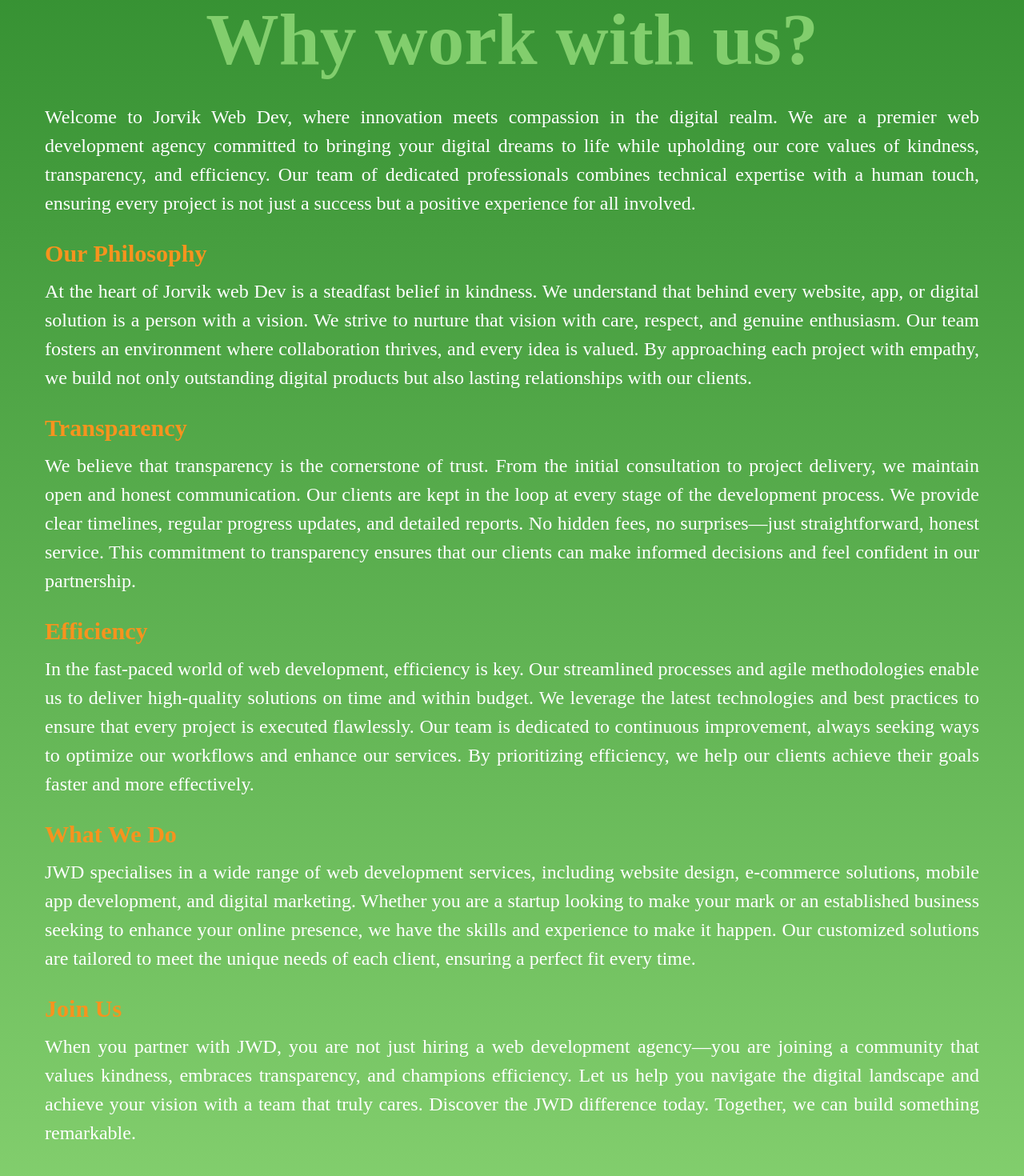
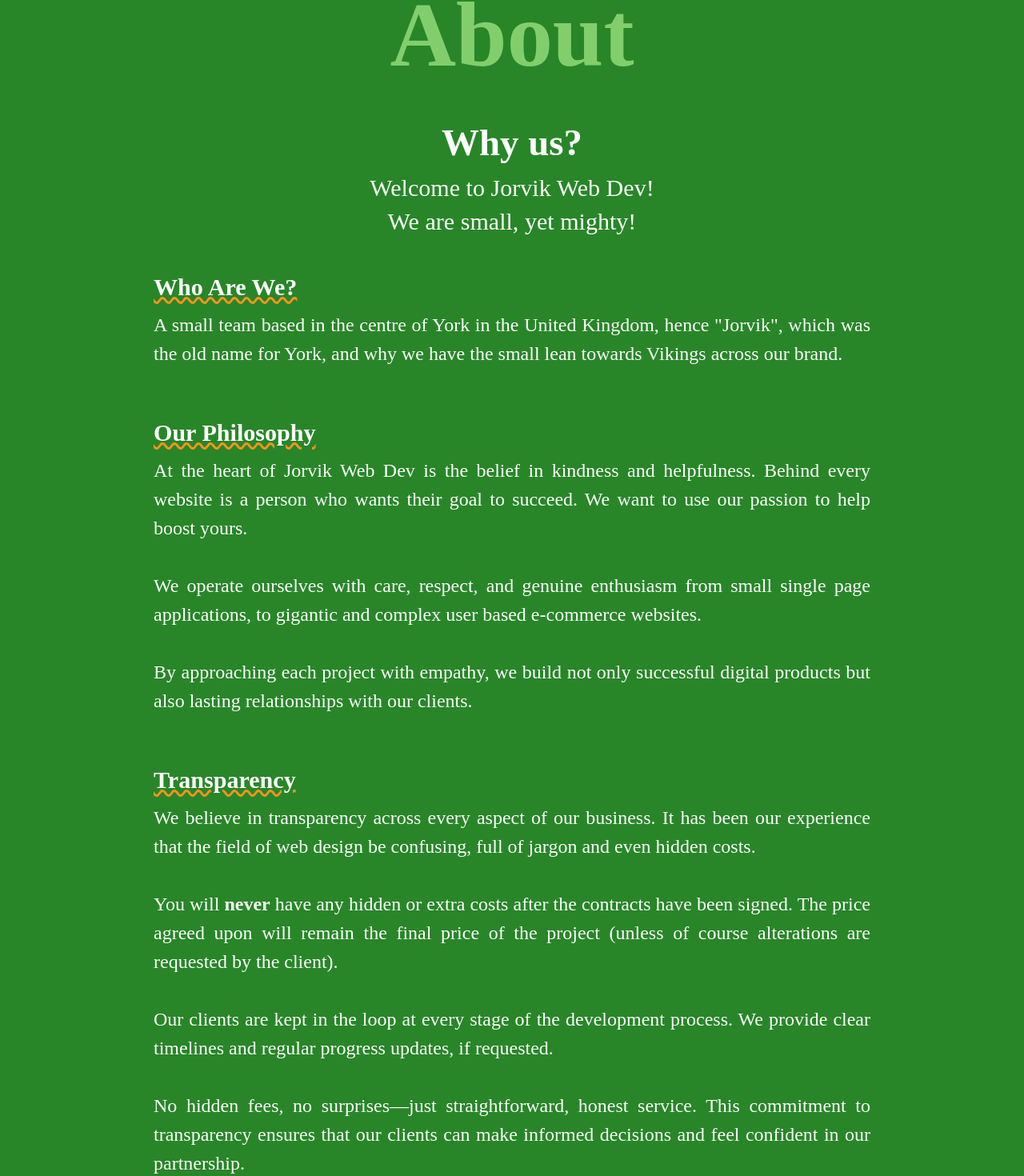
Before and after one commit to hannahf86/jorvikwebdev, a React (Vite) app: page /about in a window 1280 px wide. Shown: the part 300-1770 px from the top of the page at 80% size. Built offline with nearby package versions, Linux system fonts and the light colour scheme.

Commit message:
about updated

```diff
--- a/src/Components/RootNav.jsx
+++ b/src/Components/RootNav.jsx
@@ -52,7 +52,7 @@
       "fixed w-screen h-24 bg-gradient-to-b from-green to-[#318D2F] z-40",
     logo: "absolute right-16 z-[99] cursor-pointer",
     fullMenu:
-      "bg-white fixed w-screen h-screen p-20 md:p-0 flex flex-col justify-center items-center z-30 md:w-4/6",
+      "bg-white fixed w-screen h-screen p-20 md:p-0 flex flex-col justify-center items-center z-30 md:w-4/6 lg:w-3/6 ",
     menuItem:
       "bg-button text-white w-80 h-16 m-8 rounded-lg flex justify-center items-center sm:w-96 sm:h-16 sm:my-8 hover:bg-accent hover:text-white",
     menuIcon: "mr-2 tracking-widest text-md sm:text-md",
@@ -131,8 +131,8 @@
             <Link to="services" className={desktopStyles.link}>
               SERVICES
             </Link>
-            <Link to="about" className={desktopStyles.link}>
-              PRICING
+            <Link to="faqs" className={desktopStyles.link}>
+              FAQs
             </Link>
           </div>
         </nav>
--- a/src/Pages/About.jsx
+++ b/src/Pages/About.jsx
@@ -3,21 +3,24 @@
 
 const About = () => {
   const layoutStyles = {
-    background:
-      "bg-gradient-to-b from-green to-lightGreen h-full w-screen z-0 pb-12 px-6",
+    background: "bg-green to-lightGreen h-full w-screen z-0 ",
     textContainer:
-      "relative mx-8 z-30 flex flex-col justify-center items-center",
+      "relative mx-8 z-30 flex flex-col justify-center items-center px-6 md:px-12 lg:px-20 xl:px-40",
     button:
       "text-mono bg-button text-white text-base rounded-xl w-60 px-8 py-3 mx-2 my-3 hover:bg-accent z-40",
     logoContainer: "flex flex-col justify-center items-center pt-32 pb-8",
-    logo: "w-20 mr-2",
+    logo: "w-32 ",
+    callToAction:
+      "relative flex flex-col justify-center items-center my-8 py-8 px-1 bg-white w-full md:py-8 md:px-12 lg:px-20 xl:px-40",
   };
 
   const textStyles = {
     logoText: "text-white font-bold",
-    title: "text-lightGreen font-bold text-5xl pb-8 text-center ",
-    subtitle: "text-white text-lg text-center",
-    sectionTitle: "text-accent font-bold pt-6 pb-2 text-lg",
+    tagline: "text-white text-md ",
+    title: "text-lightGreen font-bold text-6xl pb-8 text-center ",
+    subtitle: "text-white font-bold text-2xl pb-2 py-4 text-center ",
+    sectionTitle:
+      "text-white underline decoration-accent decoration-wavy font-bold pt-6 pb-2 text-lg",
     desc: "text-white text-base  text-justify",
   };
 
@@ -30,78 +33,114 @@
           alt="jorvik web dev logo"
           className={layoutStyles.logo}
         />
-        <h3 className={textStyles.subtitle}>
+        <h3 className={textStyles.tagline}>
           <motion.b whileHover={{ color: "orange" }}>Peace</motion.b> of mind
-          from a <br />
-          service you can trust
+          from a service you can trust
         </h3>
       </div>
 
       {/* TEXT CONTAINER */}
       <div className={layoutStyles.textContainer}>
-        <h1 className={textStyles.title}>Why work with us?</h1>
+        <h1 className={textStyles.title}>About</h1>
         <div>
-          <p className={textStyles.desc}>
-            Welcome to Jorvik Web Dev, where innovation meets compassion in the
-            digital realm. We are a premier web development agency committed to
-            bringing your digital dreams to life while upholding our core values
-            of kindness, transparency, and efficiency. Our team of dedicated
-            professionals combines technical expertise with a human touch,
-            ensuring every project is not just a success but a positive
-            experience for all involved.
+          <h2 className={textStyles.subtitle}>Why us?</h2>
+          <p className="text-center text-white text-lg pb-4">
+            Welcome to Jorvik Web Dev! <br />
+            We are small, yet mighty!
+          </p>
+          <h2 className={textStyles.sectionTitle}>Who Are We?</h2>
+          <p className="text-justify text-white text-base ">
+            A small team based in the centre of York in the United Kingdom,
+            hence &quot;Jorvik&quot;, which was the old name for York, and why
+            we have the small lean towards Vikings across our brand.
+            <br />
+            <br />
           </p>
           <h2 className={textStyles.sectionTitle}>Our Philosophy</h2>
           <p className={textStyles.desc}>
-            At the heart of Jorvik web Dev is a steadfast belief in kindness. We
-            understand that behind every website, app, or digital solution is a
-            person with a vision. We strive to nurture that vision with care,
-            respect, and genuine enthusiasm. Our team fosters an environment
-            where collaboration thrives, and every idea is valued. By
-            approaching each project with empathy, we build not only outstanding
-            digital products but also lasting relationships with our clients.
+            At the heart of Jorvik Web Dev is the belief in kindness and
+            helpfulness. Behind every website is a person who wants their goal
+            to succeed. We want to use our passion to help boost yours.
+            <br />
+            <br /> We operate ourselves with care, respect, and genuine
+            enthusiasm from small single page applications, to gigantic and
+            complex user based e-commerce websites.
+            <br />
+            <br />
+            By approaching each project with empathy, we build not only
+            successful digital products but also lasting relationships with our
+            clients.
+            <br />
+            <br />
           </p>
           <h2 className={textStyles.sectionTitle}>Transparency</h2>
           <p className={textStyles.desc}>
-            We believe that transparency is the cornerstone of trust. From the
-            initial consultation to project delivery, we maintain open and
-            honest communication. Our clients are kept in the loop at every
-            stage of the development process. We provide clear timelines,
-            regular progress updates, and detailed reports. No hidden fees, no
-            surprises—just straightforward, honest service. This commitment to
-            transparency ensures that our clients can make informed decisions
-            and feel confident in our partnership.
+            We believe in transparency across every aspect of our business. It
+            has been our experience that the field of web design be confusing,
+            full of jargon and even hidden costs.
+            <br />
+            <br />
+            You will <strong>never</strong> have any hidden or extra costs after
+            the contracts have been signed. The price agreed upon will remain
+            the final price of the project (unless of course alterations are
+            requested by the client).
+            <br />
+            <br />
+            Our clients are kept in the loop at every stage of the development
+            process. We provide clear timelines and regular progress updates, if
+            requested.
+            <br />
+            <br />
+            No hidden fees, no surprises—just straightforward, honest service.
+            This commitment to transparency ensures that our clients can make
+            informed decisions and feel confident in our partnership.
+            <br />
+            <br />
           </p>
           <h2 className={textStyles.sectionTitle}>Efficiency</h2>
           <p className={textStyles.desc}>
-            In the fast-paced world of web development, efficiency is key. Our
-            streamlined processes and agile methodologies enable us to deliver
-            high-quality solutions on time and within budget. We leverage the
-            latest technologies and best practices to ensure that every project
-            is executed flawlessly. Our team is dedicated to continuous
-            improvement, always seeking ways to optimize our workflows and
-            enhance our services. By prioritizing efficiency, we help our
-            clients achieve their goals faster and more effectively.
+            Efficiency is key. It benefits both parties for JWD to be efficient.
+            Our streamlined processes enable us to deliver the finished products
+            on time and within budget.
+            <br />
+            <br />
           </p>
-          <h2 className={textStyles.sectionTitle}>What We Do</h2>
+          <h2 className={textStyles.sectionTitle}>What We Actually Do</h2>
           <p className={textStyles.desc}>
-            JWD specialises in a wide range of web development services,
-            including website design, e-commerce solutions, mobile app
-            development, and digital marketing. Whether you are a startup
-            looking to make your mark or an established business seeking to
-            enhance your online presence, we have the skills and experience to
-            make it happen. Our customized solutions are tailored to meet the
-            unique needs of each client, ensuring a perfect fit every time.
+            JWD specialises in website redesign, single page applications,
+            websites for small businesses and startup companies, as well as
+            e-commerce solutions.
+            <br />
+            <br />
+            Whether you are a startup looking to make your mark or an
+            established business looking for a change, we have the skills and
+            experience to make it happen.
+            <br />
+            <br />
           </p>
           <h2 className={textStyles.sectionTitle}>Join Us </h2>
           <p className={textStyles.desc}>
-            When you partner with JWD, you are not just hiring a web development
-            agency—you are joining a community that values kindness, embraces
-            transparency, and champions efficiency. Let us help you navigate the
-            digital landscape and achieve your vision with a team that truly
-            cares. Discover the JWD difference today. Together, we can build
-            something remarkable.
+            When you partner with JWD, you can take comfort in knowing what you
+            see is what you get. No fuss, no drama llamas, just good business
+            partnerships.
+            <br />
+            <br />
           </p>
         </div>
+      </div>
+      <div className={layoutStyles.callToAction}>
+        <h3 className="mx-10 md:mx-20 text-center font-bold text-black">
+          Let&apos;s work together!
+          <br />
+          <br />
+          Jarl Hannah is ready for your requests!
+          <br />
+          <br /> Email {""}
+          <strong className="text-button hover:text-accent cursor-pointer">
+            hello@jorvikweb.dev
+          </strong>{" "}
+          with your project requests
+        </h3>
       </div>
     </div>
   );
--- a/src/Pages/Faqs.jsx
+++ b/src/Pages/Faqs.jsx
@@ -284,7 +284,7 @@
           At Jorvik Web Dev, transparency is at the core of our ethos. <br />
           <br />
           If your question has not been answered above, please do not hesitate
-          to contact our Jarl, Hannah directly via{" "}
+          to contact our Jarl, Hannah, directly via{" "}
           <strong className="text-button hover:text-accent cursor-pointer">
             hello@jorvikweb.dev
           </strong>{" "}
--- a/src/Pages/Services.jsx
+++ b/src/Pages/Services.jsx
@@ -37,12 +37,12 @@
       "bg-gradient-to-b from-green to-lightGreen h-full w-screen z-0 pb-12",
     button:
       "text-mono bg-button text-white text-base rounded-xl w-60 py-3 mx-2 my-3 hover:bg-accent md:text-md md:w-48",
-    logo: "flex flex-col justify-center items-center pt-24",
+    logo: "flex flex-col justify-center items-center pt-32",
     descContainer: "flex flex-col mx-10 text-center",
 
     servicesContainer: "flex flex-wrap justify-center mb-10",
     serviceCard:
-      "bg-white mx-10 mt-10 p-8 rounded-lg border-2 border-white hover:border-accent md:mx-6 max-w-96",
+      "bg-white mx-10 mt-10 p-8 rounded-lg border-2 border-white hover:border-accent md:mx-6 max-w-100",
     cardLayout: "grid grid-cols-3 grid-rows-15",
     cardImage: "w-32 col-start-1 row-span-2 pr-1",
     cardTitle:
```
